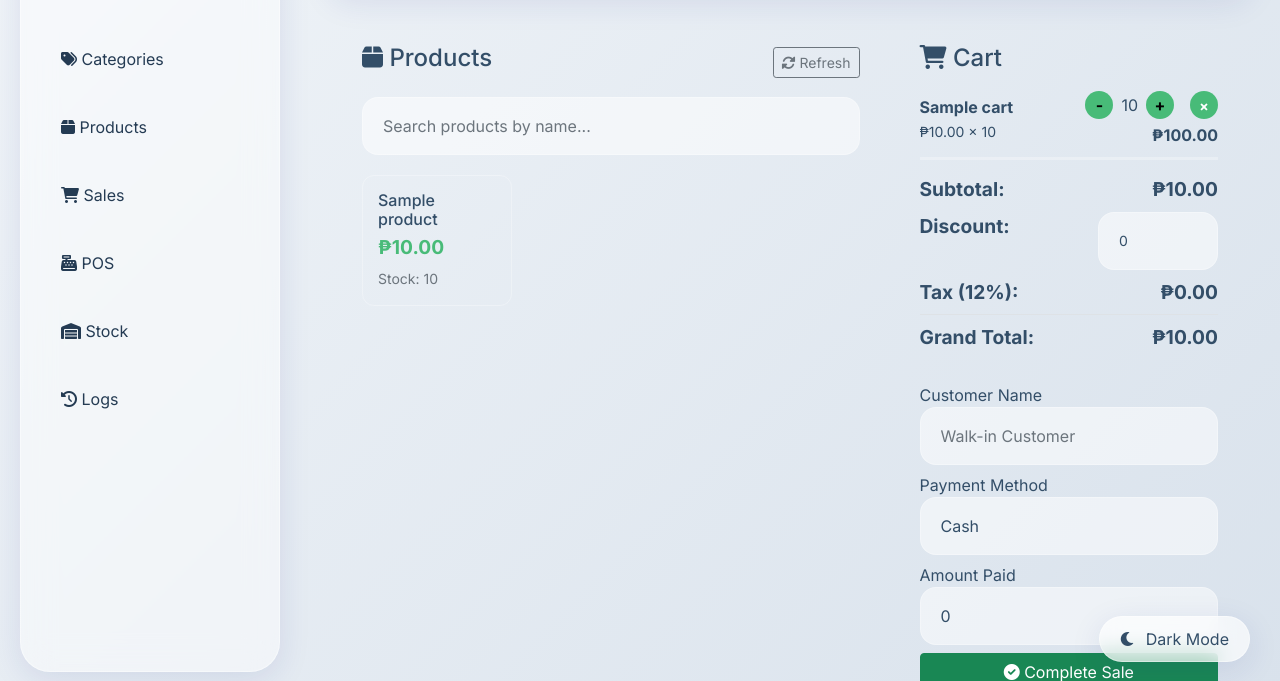
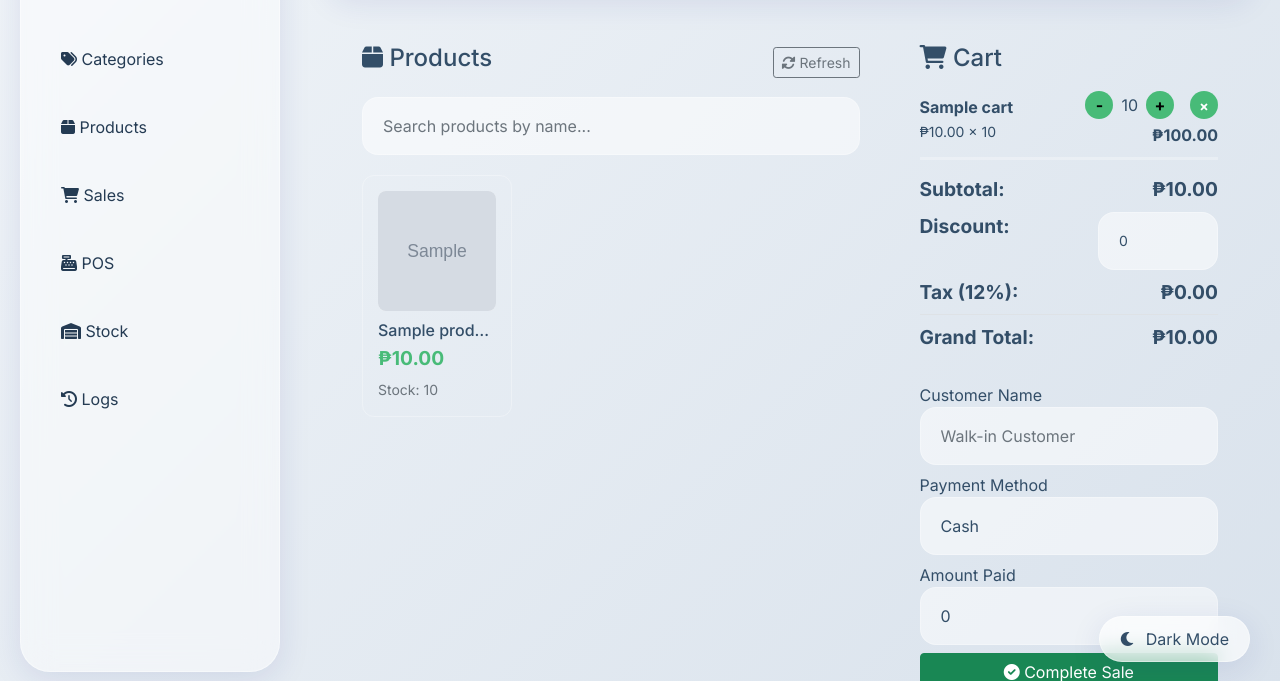
Before and after one commit to Aceggwp/JASMINE_SARI-SARI_STORE_INVENTORY_SYSTEM, a CodeIgniter 4 app: the page made by app/Views/pos/index.php in a window 1280 px wide. Shown: the part 108-789 px from the top of the page. Run offline with PHP 8.4 and a stand-in for CodeIgniter, Linux system fonts and the light colour scheme; the template is opened without the code that fills it: most values are stand-ins (such as "Sample title", 1, 10 or a date in 2020); grey boxes marked "Sample" are stand-in pictures; data that the repository does not hold is empty; some libraries are stand-ins or nearby versions.

Commit message:
Implement product image upload feature. Includes database schema update, backend upload logic, and UI display in POS and Product list. Also included system documentation.

```diff
--- /dev/null
+++ b/Jasmine_Sari-Sari_Store_Documentation_files/colorschememapping.xml
@@ -0,0 +1,2 @@
+<?xml version="1.0" encoding="UTF-8" standalone="yes"?>
+<a:clrMap xmlns:a="http://schemas.openxmlformats.org/drawingml/2006/main" bg1="lt1" tx1="dk1" bg2="lt2" tx2="dk2" accent1="accent1" accent2="accent2" accent3="accent3" accent4="accent4" accent5="accent5" accent6="accent6" hlink="hlink" folHlink="folHlink"/>
--- /dev/null
+++ b/Jasmine_Sari-Sari_Store_Documentation_files/filelist.xml
@@ -0,0 +1,6 @@
+<xml xmlns:o="urn:schemas-microsoft-com:office:office">
+ <o:MainFile HRef="../Jasmine_Sari-Sari_Store_Documentation.doc"/>
+ <o:File HRef="themedata.thmx"/>
+ <o:File HRef="colorschememapping.xml"/>
+ <o:File HRef="filelist.xml"/>
+</xml>
--- a/app/Models/ProductModel.php
+++ b/app/Models/ProductModel.php
@@ -8,7 +8,7 @@ class ProductModel extends Model
 {
     protected $table = 'products';
     protected $primaryKey = 'id';
-    protected $allowedFields = ['name', 'sku', 'category_id', 'description', 'price', 'cost_price', 'quantity', 'reorder_level', 'status'];
+    protected $allowedFields = ['name', 'sku', 'category_id', 'description', 'price', 'cost_price', 'quantity', 'reorder_level', 'status', 'image'];
     protected $useTimestamps = true;
     protected $createdField = 'created_at';
     protected $updatedField = 'updated_at';
@@ -20,7 +20,8 @@ class ProductModel extends Model
         'cost_price'    => 'permit_empty|numeric|greater_than_equal_to[0]',
         'quantity'      => 'permit_empty|numeric|greater_than_equal_to[0]',
         'reorder_level' => 'permit_empty|numeric|greater_than_equal_to[0]',
-        'status'        => 'permit_empty|in_list[0,1]'
+        'status'        => 'permit_empty|in_list[0,1]',
+        'image'         => 'permit_empty|string|max_length[255]'
     ];
 
     protected $validationMessages = [
--- a/app/Views/pos/index.php
+++ b/app/Views/pos/index.php
@@ -82,6 +82,24 @@
         font-weight: bold;
         color: var(--btn-primary-bg);
     }
+    .product-img-container {
+        height: 120px;
+        display: flex;
+        align-items: center;
+        justify-content: center;
+        background: #f8f9fa;
+        border-radius: 8px;
+        overflow: hidden;
+        margin-bottom: 10px;
+    }
+    .product-img-container img {
+        width: 100%;
+        height: 100%;
+        object-fit: cover;
+    }
+    .product-img-placeholder {
+        color: #dee2e6;
+    }
     .receipt-btn {
         position: fixed;
         bottom: 20px;
@@ -108,7 +126,16 @@
             <?php foreach($products as $product): ?>
             <div class="col-md-6 col-lg-4">
                 <div class="product-card" onclick="addToCart(<?= $product['id'] ?>, '<?= addslashes($product['name']) ?>', <?= $product['price'] ?>, <?= $product['quantity'] ?>)">
-                    <h6 class="mb-1"><?= esc($product['name']) ?></h6>
+                    <div class="product-img-container">
+                        <?php if(isset($product['image']) && $product['image']): ?>
+                            <img src="<?= base_url('uploads/products/'.$product['image']) ?>" alt="<?= esc($product['name']) ?>">
+                        <?php else: ?>
+                            <div class="product-img-placeholder">
+                                <i class="fas fa-box fa-3x"></i>
+                            </div>
+                        <?php endif; ?>
+                    </div>
+                    <h6 class="mb-1 text-truncate"><?= esc($product['name']) ?></h6>
                     <p class="product-price mb-1">₱<?= number_format($product['price'], 2) ?></p>
                     <small class="text-muted">Stock: <?= $product['quantity'] ?></small>
                     <?php if($product['quantity'] <= 5): ?>
--- a/db/inventory_system.sql
+++ b/db/inventory_system.sql
@@ -63,6 +63,7 @@ CREATE TABLE `categories` (
   `name` varchar(100) NOT NULL,
   `description` text DEFAULT NULL,
   `status` tinyint(4) DEFAULT 1,
+  `image` varchar(255) DEFAULT NULL,
   `created_at` timestamp NOT NULL DEFAULT current_timestamp(),
   `updated_at` timestamp NOT NULL DEFAULT current_timestamp() ON UPDATE current_timestamp()
 ) ENGINE=InnoDB DEFAULT CHARSET=utf8mb4 COLLATE=utf8mb4_general_ci;
```
Also changed, not shown: app/Controllers/Products.php (+30 -0 lines), app/Views/products/form.php (+10 -1 lines), app/Views/products/index.php (+18 -1 lines), public/uploads/products/Tocino-450g-1.webp (added), public/uploads/products/curls.webp (added), public/uploads/products/noodles.jpg (added), public/uploads/products/rice 5kg.webp (added), public/uploads/products/tanduay.jpg (added), 2 other files.
